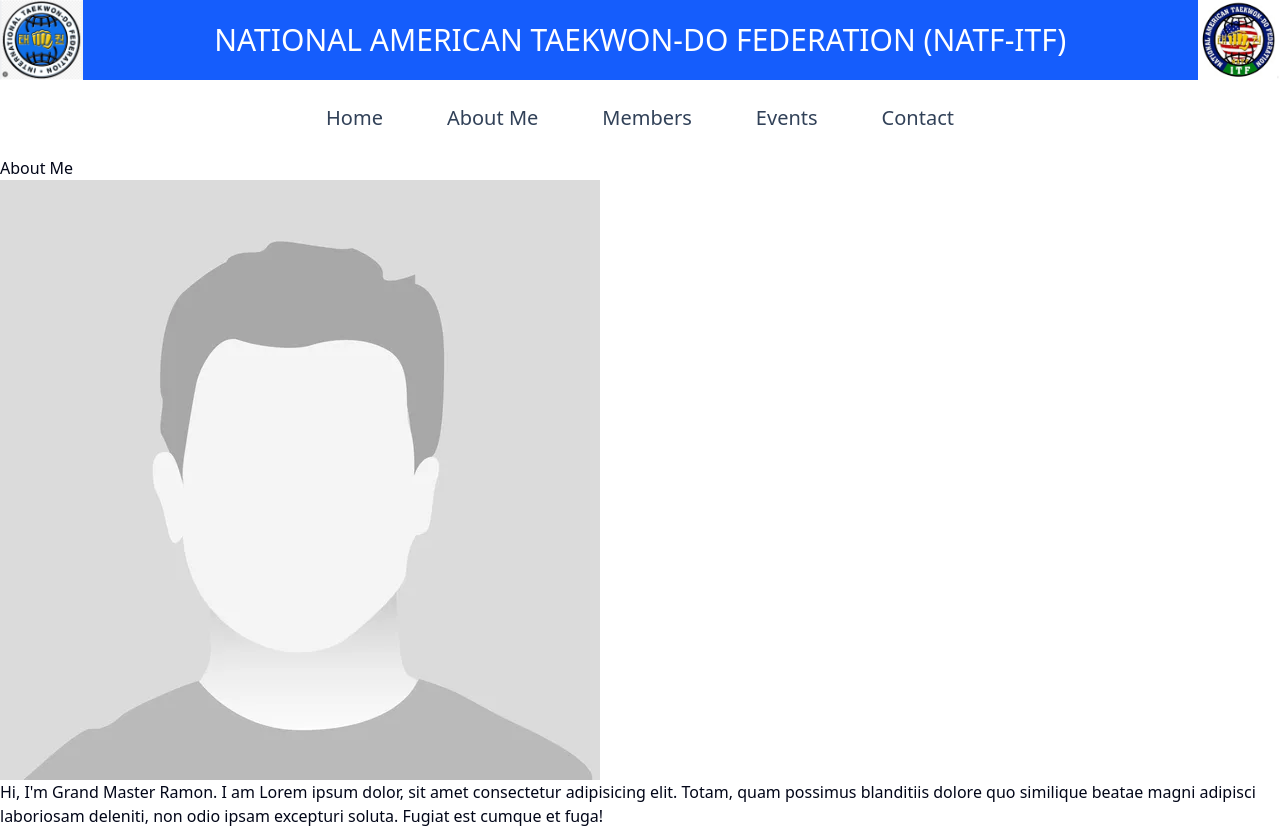
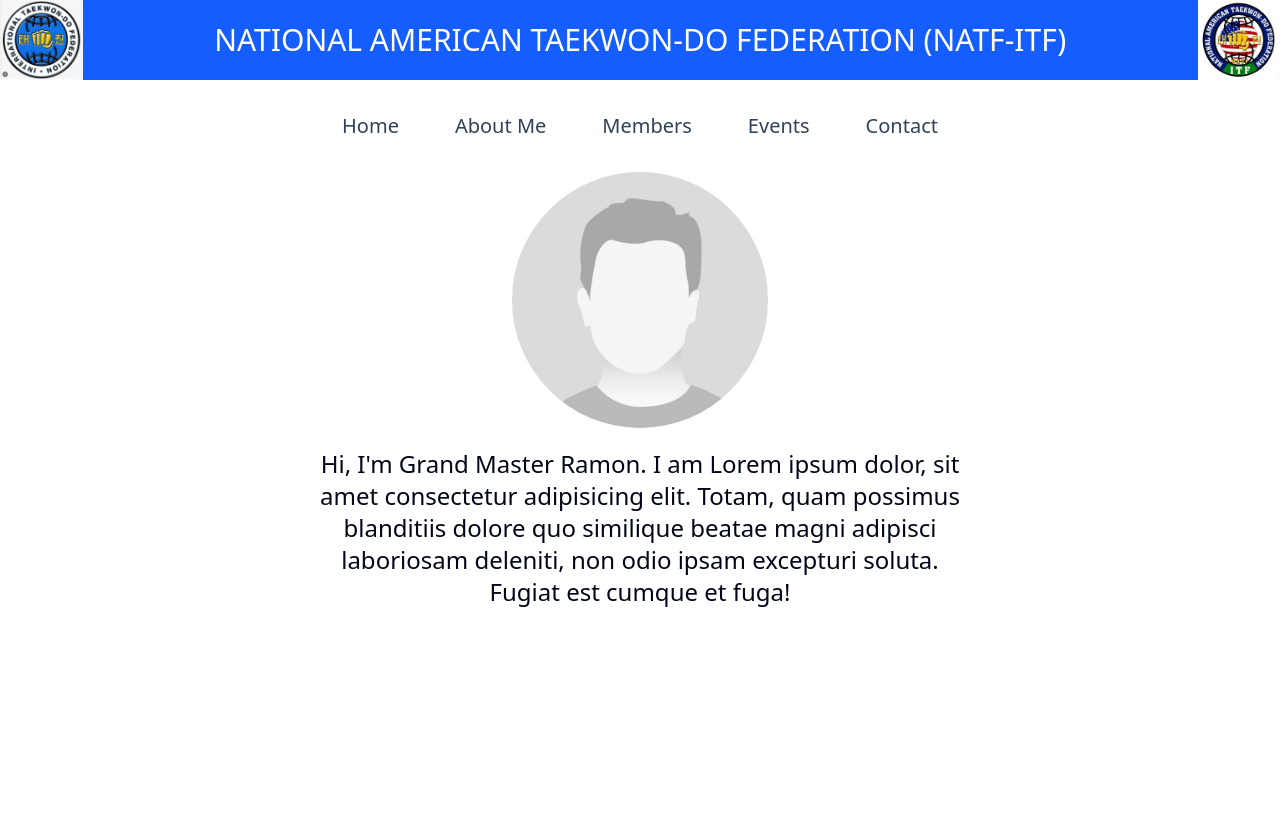
Before and after one commit to JoeArias1121/TaeKwonDo, a React (Vite) app: page /aboutme in a window 1280 px wide. After the commit the page ends 800 px from the top, so only its background shows below. Built offline with nearby package versions, Linux system fonts and the light colour scheme.

Commit message:
added styling to components and pages

```diff
--- a/src/components/Event.tsx
+++ b/src/components/Event.tsx
@@ -2,10 +2,14 @@
 
 export default function Event({ title, description, imageUrl }: { title: string; description: string; imageUrl: string }) {
   return (
-    <div>
-      <img src={imageUrl} alt={title} />
-      <h2>{title}</h2>
+    <div className="border w-full border-gray-300 rounded-lg p-4 flex flex-col items-center mb-3">
+      <img src={imageUrl} alt={title} className="h-30 md:h-48 rounded-lg mb-2" />
+      <h2 className="text-xl font-bold text-center">{title}</h2>
       <p>{description}</p>
+      <div className="flex flex-col items-start mt-2">
+        <p>Location: Central Park</p>
+        <p>Date: 10/15/2023, @10:00 AM</p>
+      </div>
     </div>
   )
 }
--- a/src/components/Header.tsx
+++ b/src/components/Header.tsx
@@ -4,9 +4,9 @@
 export default function Header() {
   return (
     <div className="flex justify-between content-center bg-blue-600">
-      <img src={ITF} alt="ITF Logo" className="h-20" />
-      <h1 className="text-white text-3xl content-center">NATIONAL AMERICAN TAEKWON-DO FEDERATION (NATF-ITF)</h1>
-      <img src={NATDF} alt="NATDF Logo" className="h-20" />
+      <img src={ITF} alt="ITF Logo" className="h-30 md:h-20" />
+      <h1 className="text-white text-2xl md:text-3xl text-center content-center">NATIONAL AMERICAN TAEKWON-DO FEDERATION (NATF-ITF)</h1>
+      <img src={NATDF} alt="NATDF Logo" className="h-30 md:h-20" />
     </div>
   );
 }
--- a/src/components/Member.tsx
+++ b/src/components/Member.tsx
@@ -2,9 +2,9 @@
 
 export default function Member({ name, avatarUrl }: { name: string; avatarUrl?: string }) {
   return (
-    <div>
-      <img src={avatarUrl} alt={name} />
-      <h1>{name}</h1>
+    <div className="flex flex-col items-center">
+      <img src={avatarUrl} alt={name} className="w-20 rounded-full" />
+      <h1 className="text-center">{name}</h1>
     </div>
   )
 }
--- a/src/components/NavBar.tsx
+++ b/src/components/NavBar.tsx
@@ -7,9 +7,9 @@
 import { Link } from "react-router-dom";
 
 export default function NavBar() {
-  const textStyle = "text-xl  p-3 hover: hover:bg-slate-100 hover:rounded-3xl active:rounded-3xl";
+  const textStyle = "text-xl text whitespace-nowrap -center py-5 hover: hover:bg-slate-100 hover:rounded-3xl active:rounded-3xl";
   return (
-    <nav className=" my-3">
+    <nav className="my-3">
       <NavigationMenu className="w-full">
         <NavigationMenuList className="flex w-full text-slate-700 gap-x-10">
           <NavigationMenuItem>
--- a/src/layouts/PublicLayout.tsx
+++ b/src/layouts/PublicLayout.tsx
@@ -8,9 +8,11 @@
       <header className="">
         <Header />
       </header>
-      <main>
-        <NavBar />
-        <Outlet />
+      <main className="flex flex-col items-center">
+        <div className="flex flex-col items-center justify-center w-11/12 md:w-3/4 xl:w-1/2">
+          <NavBar />
+          <Outlet />
+        </div>
       </main>
     </>
   );
--- a/src/pages/public/AboutMe.tsx
+++ b/src/pages/public/AboutMe.tsx
@@ -1,11 +1,19 @@
-import avatar from '@/assets/avatar.jpg'
+import avatar from "@/assets/avatar.jpg";
 
 export default function AboutMe() {
   return (
-    <div>
-      <h1>About Me</h1>
-      <img src={avatar} alt="Avatar" />
-      <p>Hi, I'm Grand Master Ramon. I am Lorem ipsum dolor, sit amet consectetur adipisicing elit. Totam, quam possimus blanditiis dolore quo similique beatae magni adipisci laboriosam deleniti, non odio ipsam excepturi soluta. Fugiat est cumque et fuga!</p>
+    <div className="flex flex-col gap-5 items-center">
+      <img
+        src={avatar}
+        alt="Avatar"
+        className="rounded-full w-32 md:w-48 lg:w-64"
+      />
+      <p className="text-center text-2xl">
+        Hi, I'm Grand Master Ramon. I am Lorem ipsum dolor, sit amet consectetur
+        adipisicing elit. Totam, quam possimus blanditiis dolore quo similique
+        beatae magni adipisci laboriosam deleniti, non odio ipsam excepturi
+        soluta. Fugiat est cumque et fuga!
+      </p>
     </div>
-  )
+  );
 }
--- a/src/pages/public/Contact.tsx
+++ b/src/pages/public/Contact.tsx
@@ -1,11 +1,15 @@
-
 export default function Contact() {
   return (
-    <div>
-      <h1>Location: 238 Fort Washington Ave. Bsmt. New York, NY. 10032</h1>
-      <h2>Email: ramon16itf@yahoo.com</h2>
-      <h2>Phone: 1-646-717-5634</h2>
-      <a href="www.natf-itf.com">www.natf-itf.com</a>
+    <div className="w-full flex flex-col gap-5 justify-center">
+        <h1 className="text-xl">
+          <strong>Location:</strong> 238 Fort Washington Ave. Bsmt. New York,
+          NY. 10032
+        </h1>
+        <h2 className="text-lg"><strong>Email:</strong> ramon16itf@yahoo.com</h2>
+        <h2 className="text-lg"><strong>Phone:</strong> 1-646-717-5634</h2>
+        <a href="www.natf-itf.com" className="text-blue-500 underline text-xl">
+          www.natf-itf.com
+        </a>
     </div>
   );
 }
--- a/src/pages/public/Events.tsx
+++ b/src/pages/public/Events.tsx
@@ -1,5 +1,6 @@
 import placeHolderImage from "@/assets/placeHolderImage.png";
 import Event from "@/components/Event";
+import { useState } from "react";
 
 export default function Events() {
   const upcomingEvents = [];
@@ -30,10 +31,14 @@
 
   return (
     <div>
-      <h1>Upcoming Events:</h1>
-      {upcomingEvents}
-      <h1>Previous Events:</h1>
-      {previousEvents}
+      <h1 className="text-2xl font-bold mb-4">Upcoming Events:</h1>
+      <div className="grid grid-cols-1 md:grid-cols-2 2xl:grid-cols-3 gap-5 justify-items-center">
+        {upcomingEvents}
+      </div>
+      <h1 className="text-2xl font-bold my-4">Previous Events:</h1>
+      <div className="grid grid-cols-1 md:grid-cols-2 2xl:grid-cols-3 gap-5 justify-items-center">
+        {previousEvents}
+      </div>
     </div>
   );
 }
--- a/src/pages/public/Home.tsx
+++ b/src/pages/public/Home.tsx
@@ -1,6 +1,15 @@
+import placeHolderImage from '@/assets/placeHolderImage.png';
 
 export default function Home() {
   return (
-    <div>Home</div>
+    <div>
+      <div className="flex justify-center mb-5">
+      <img src={placeHolderImage} alt="Dojo" className='h-60'/>
+      </div>
+      <h1 className="text-2xl font-bold mb-3">Mission:</h1>
+      <p className="text-xl">Lorem ipsum dolor sit amet, consectetur adipiscing elit. Sed do eiusmod tempor incididunt ut labore et dolore magna aliqua. Lorem, ipsum dolor sit amet consectetur adipisicing elit. Nobis dolorum cum ut, illum aperiam rerum sit cumque cupiditate maiores eveniet rem temporibus praesentium molestiae voluptatibus deserunt, autem optio dolore veritatis?</p>
+      <h1 className="text-2xl font-bold mt-5 mb-3">News:</h1>
+      <p className="text-xl">Lorem ipsum dolor sit amet, consectetur adipiscing elit. Sed do eiusmod tempor incididunt ut labore et dolore magna aliqua. Lorem, ipsum dolor sit amet consectetur adipisicing elit. Nobis dolorum cum ut, illum aperiam rerum sit cumque cupiditate maiores eveniet rem temporibus praesentium molestiae voluptatibus deserunt, autem optio dolore veritatis?</p>
+    </div>
   )
 }
--- a/src/pages/public/Members.tsx
+++ b/src/pages/public/Members.tsx
@@ -12,7 +12,7 @@
   }
 
   return (
-    <div>
+    <div className="flex flex-wrap gap-15  lg:gap-20 justify-center">
       {members}
     </div>
   )
```
